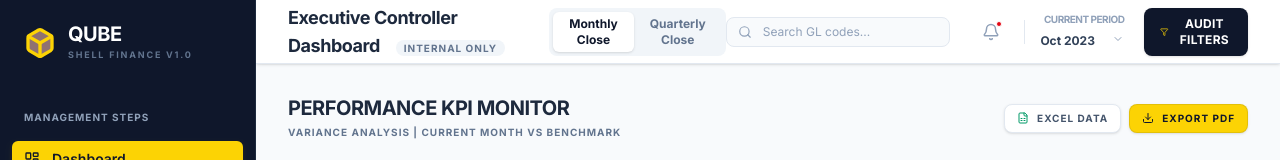
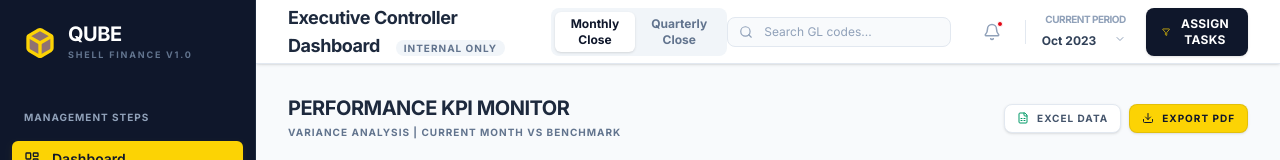
Before and after one commit to Shamba2023/Qube, a React (Vite) app: page / in a window 1280 px wide. Shown: the top 160 px of the page. Built offline with nearby package versions, Linux system fonts and the light colour scheme.

Commit message:
feat: Rename 'Audit Filters' button to 'Assign Tasks'
The button's functionality has evolved from generic filtering to specifically assigning tasks within the workflow. Renaming it to "Assign Tasks" more accurately reflects its purpose and improves user understanding.

```diff
--- a/src/components/Header.tsx
+++ b/src/components/Header.tsx
@@ -100,7 +100,7 @@ export default function Header({ closeType, setCloseType, title, activeTab, curr
           </div>
           <button className="flex items-center gap-2 px-4 py-2 bg-slate-900 text-white text-xs font-black rounded-lg hover:bg-slate-800 transition-all shadow-sm hover:shadow-md active:scale-95 uppercase tracking-wide">
             <Filter size={14} className="text-corporate-accent" />
-            <span>Audit Filters</span>
+            <span>ASSIGN TASKS</span>
           </button>
         </div>
       </div>
```
